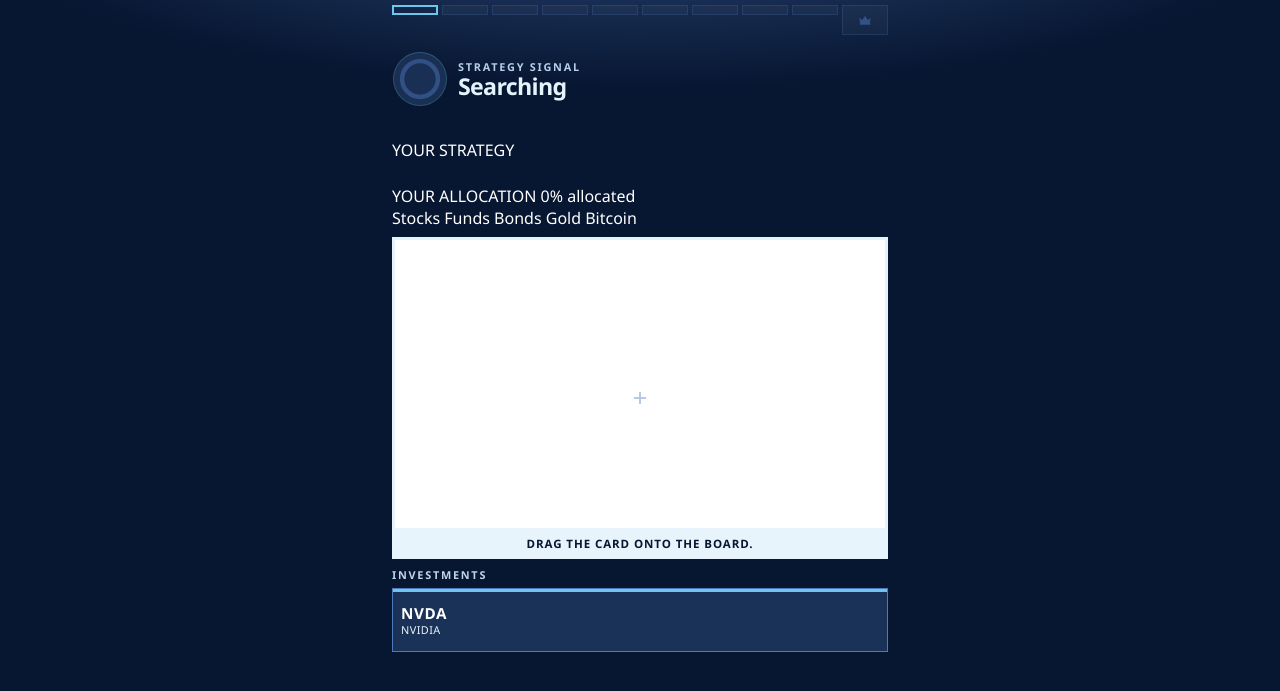
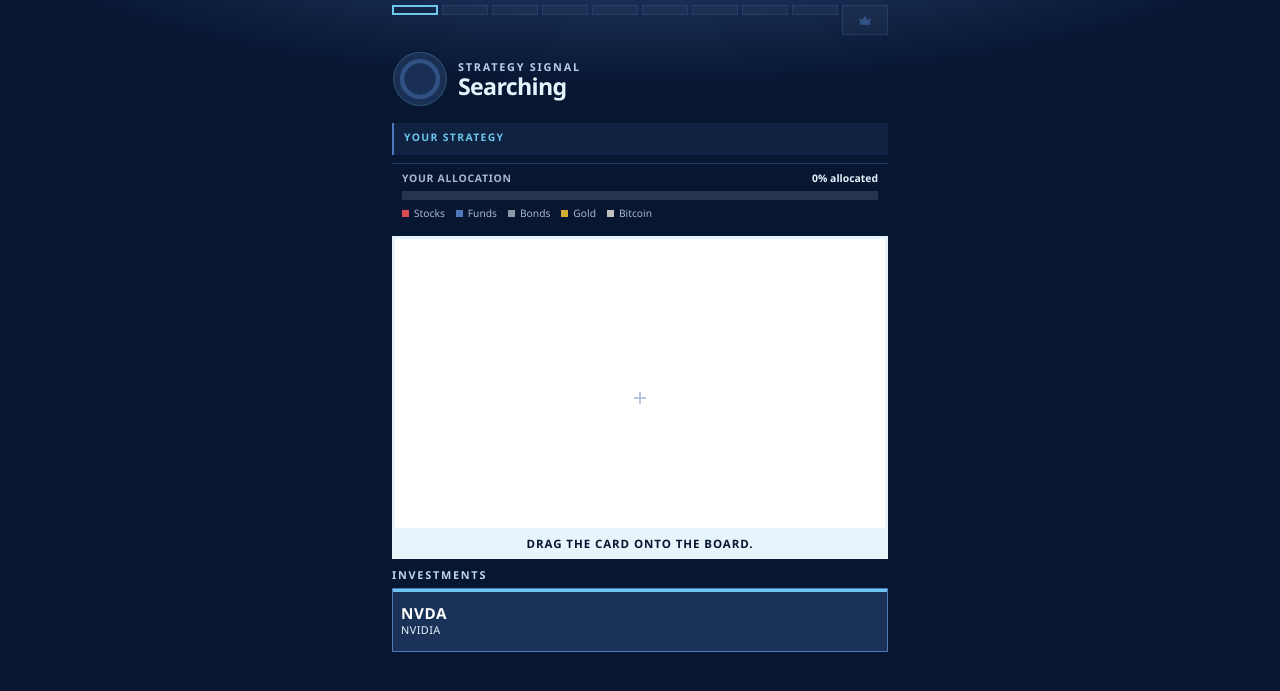
Before and after one commit to neptoonInvest/neptoon-strategy-game, a plain HTML site: page index.html in a window 1280 px wide. Both pictures are taken after a click on the button "PLAY LEVEL 1". Shown: the part 55-746 px from the top of the page. Drawn offline with Linux system fonts and the light colour scheme; a web font is replaced by a local one.

Commit message:
Update styles.css

```diff
--- a/styles.css
+++ b/styles.css
@@ -900,3 +900,155 @@ button:focus-visible,
     transition-duration: 0.01ms !important;
   }
 }
+
+/* =====================================================
+   NEPTOON V2 — STRATEGY RULES & ALLOCATION MONITOR
+   ===================================================== */
+
+.game-mandate {
+  flex: 0 0 auto;
+  padding: 7px 10px;
+  background: color-mix(in srgb, var(--color-blue) 12%, var(--color-navy));
+  border-left: 2px solid var(--color-blue);
+  min-width: 0;
+}
+
+.mandate-title {
+  margin: 0 0 4px;
+  color: var(--color-cyan);
+  font-size: 0.65rem;
+  font-weight: 700;
+  letter-spacing: 0.13em;
+}
+
+.mandate-rules {
+  margin: 0;
+  padding-left: 17px;
+  color: var(--color-pale);
+  font-size: 0.77rem;
+  line-height: 1.3;
+}
+
+.mandate-rules li + li { margin-top: 2px; }
+.mandate-rules li::marker { color: var(--color-cyan); }
+
+.allocation-monitor {
+  flex: 0 0 auto;
+  min-width: 0;
+  box-sizing: border-box;
+  padding: 7px 10px 8px;
+  background: var(--color-navy);
+  border-top: 1px solid color-mix(in srgb, var(--color-blue) 35%, transparent);
+}
+
+.allocation-header {
+  display: flex;
+  align-items: center;
+  justify-content: space-between;
+  gap: 8px;
+  margin-bottom: 6px;
+  color: #a8b9d1;
+  font-size: 0.65rem;
+  font-weight: 700;
+  letter-spacing: 0.07em;
+}
+
+.allocation-header span:last-child {
+  color: var(--color-pale);
+  font-weight: 600;
+  letter-spacing: 0;
+  white-space: nowrap;
+}
+
+.allocation-bar {
+  display: flex;
+  width: 100%;
+  height: 9px;
+  overflow: hidden;
+  background: #24354d;
+  border-radius: 0;
+}
+
+.allocation-segment {
+  flex: 0 0 auto;
+  width: 0;
+  height: 100%;
+  min-width: 0;
+  transition: width 250ms ease;
+}
+
+.allocation-segment.stocks, .allocation-legend i.stocks { background: #d94b55; }
+.allocation-segment.equity, .allocation-legend i.equity { background: #4e79bd; }
+.allocation-segment.bonds, .allocation-legend i.bonds { background: #8b98aa; }
+.allocation-segment.gold, .allocation-legend i.gold { background: #d4af37; }
+.allocation-segment.bitcoin, .allocation-legend i.bitcoin { background: #c0c0c0; }
+
+.allocation-legend {
+  display: flex;
+  align-items: center;
+  flex-wrap: wrap;
+  gap: 5px 11px;
+  margin-top: 6px;
+}
+
+.allocation-legend span {
+  display: inline-flex;
+  align-items: center;
+  gap: 5px;
+  color: #a8b9d1;
+  font-size: 0.64rem;
+  white-space: nowrap;
+}
+
+.allocation-legend i {
+  display: inline-block;
+  width: 7px;
+  height: 7px;
+  flex: 0 0 7px;
+  border-radius: 0;
+}
+
+/* Display occupied SLOT weight, never a tray weight. */
+.piece .weight {
+  position: absolute;
+  top: 5px;
+  right: 6px;
+  bottom: auto;
+  z-index: 2;
+  padding: 3px 4px;
+  background: #071631;
+  color: #fff;
+  font-size: 0.7rem;
+  font-weight: 700;
+  line-height: 1;
+  letter-spacing: 0;
+  pointer-events: none;
+}
+
+.piece.mode-short .weight {
+  position: absolute;
+  top: 3px;
+  right: 3px;
+  bottom: auto;
+  font-size: clamp(9px, 16cqmin, 11px);
+  padding: 2px;
+}
+
+/* Preserve space for the mosaic on shorter phones. */
+@media (max-height: 700px) {
+  .game-mandate { padding: 5px 8px; }
+  .mandate-rules { font-size: 0.7rem; line-height: 1.2; }
+  .mandate-rules li + li { margin-top: 0; }
+  .allocation-monitor { padding: 5px 8px 6px; }
+  .allocation-legend { margin-top: 4px; gap: 3px 9px; }
+  .allocation-bar { height: 7px; }
+}
+
+@media (max-width: 390px) {
+  .allocation-legend { gap: 4px 8px; }
+  .allocation-legend span { font-size: 0.59rem; }
+}
+
+@media (prefers-reduced-motion: reduce) {
+  .allocation-segment { transition: none; }
+}
```
